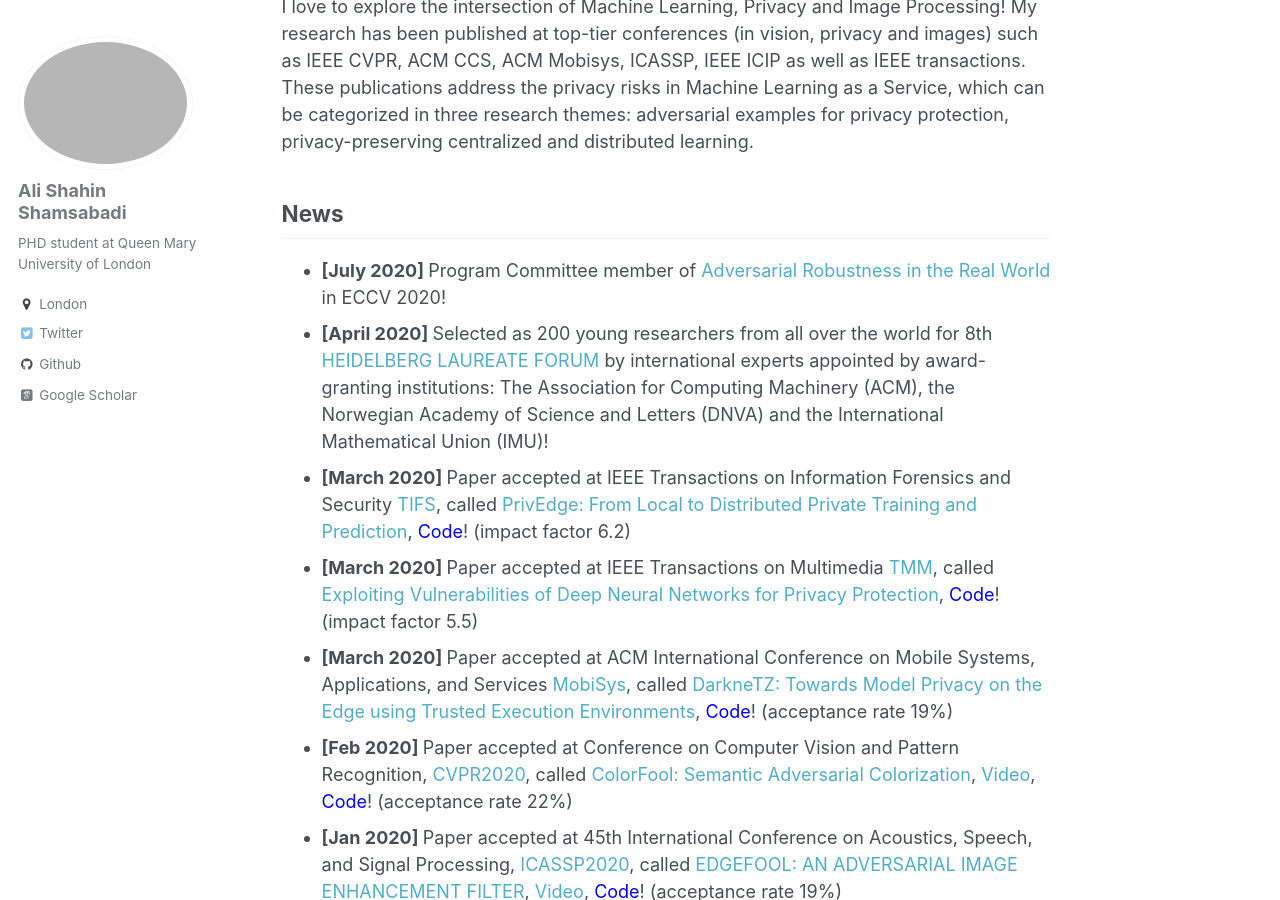
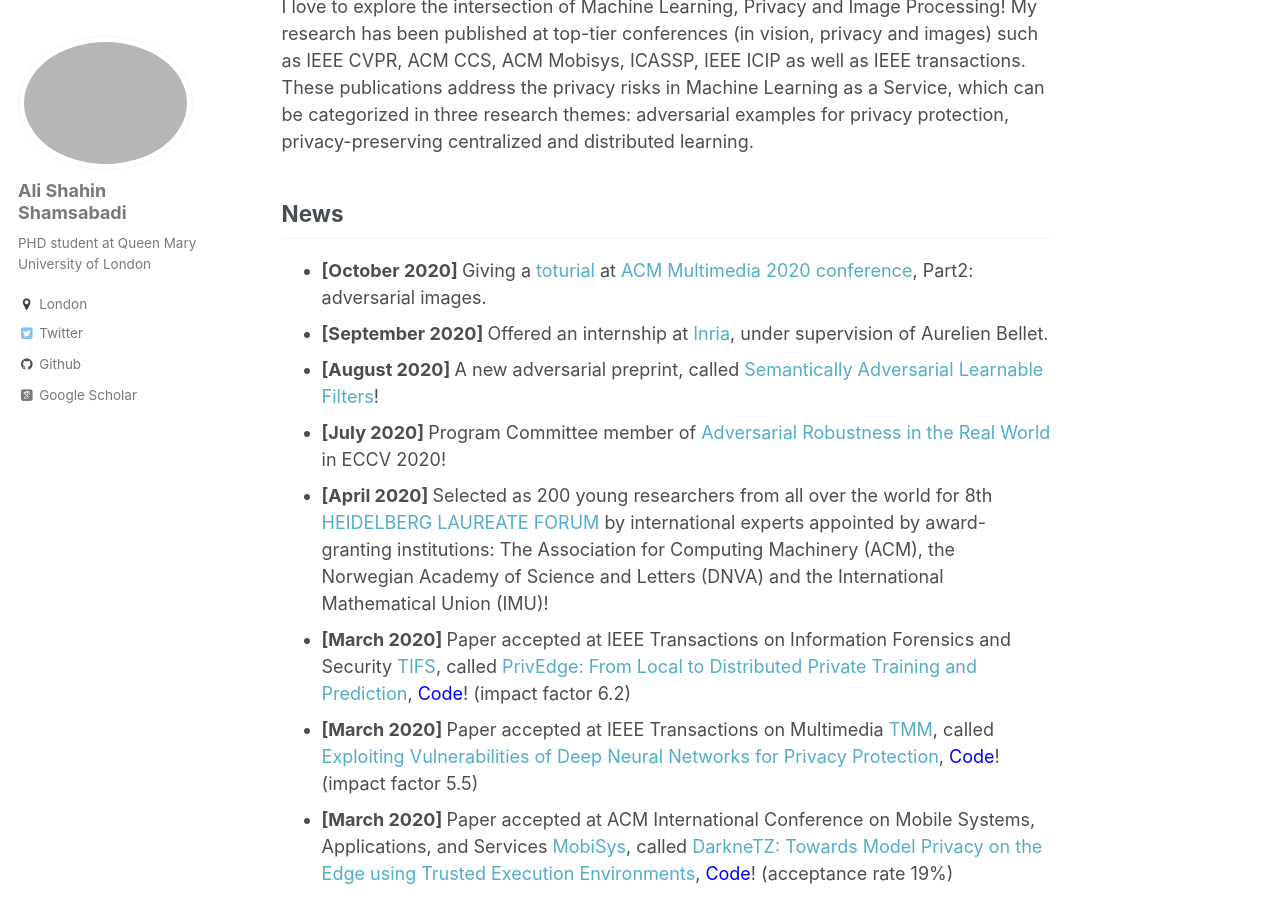
Before and after one commit to AliShahin/AliShahin.github.io, a Jekyll site: the page built from _pages/about.md, in a window 1280 px wide and 900 px high, scrolled down 371 px. Built offline with Jekyll 4.4.1, drawn with Linux system fonts in a browser that asks for light colours; some web fonts are replaced.

Commit message:
Update about.md

```diff
--- a/_pages/about.md
+++ b/_pages/about.md
@@ -15,6 +15,9 @@ I am currently a third-year PhD student of Centre for Intelligent Sensing (CIS)
 I love to explore the intersection of Machine Learning, Privacy and Image Processing! My research has been published at top-tier conferences (in vision, privacy and images) such as IEEE CVPR, ACM CCS, ACM Mobisys, ICASSP, IEEE ICIP as well as IEEE transactions. These publications address the privacy risks in Machine Learning as a Service, which can be categorized in three research themes: adversarial examples for privacy protection, privacy-preserving centralized and distributed learning.
 
 ## News
+- <b> [October 2020] </b> Giving a [toturial](http://cis.eecs.qmul.ac.uk/privacymultimedia.html) at [ACM Multimedia 2020 conference](https://2020.acmmm.org), Part2: adversarial images.
+- <b> [September 2020] </b> Offered an internship at [Inria](https://www.inria.fr/en/centre-inria-lille-nord-europe), under supervision of Aurelien Bellet.
+- <b> [August 2020] </b> A new adversarial preprint, called [Semantically Adversarial Learnable Filters](https://arxiv.org/pdf/2008.06069.pdf)!
 - <b> [July 2020]  </b> Program Committee member of [Adversarial Robustness in the Real World](https://eccv20-adv-workshop.github.io) in ECCV 2020!
 - <b> [April 2020] </b> Selected as 200 young researchers from all over the world for 8th [HEIDELBERG LAUREATE FORUM](https://www.heidelberg-laureate-forum.org/about-us.html) by international experts appointed by award-granting institutions: The Association for Computing Machinery (ACM), the Norwegian Academy of Science and Letters (DNVA) and the International Mathematical Union (IMU)!
 - <b> [March 2020] </b> Paper accepted at IEEE Transactions on Information Forensics and Security [TIFS](https://ieeexplore.ieee.org/xpl/RecentIssue.jsp?punumber=10206), called [PrivEdge: From Local to Distributed Private Training and Prediction](https://arxiv.org/pdf/2004.05574.pdf), [<font color="blue">Code</font>](https://github.com/smartcameras/PrivEdge)! (impact factor 6.2)
```
